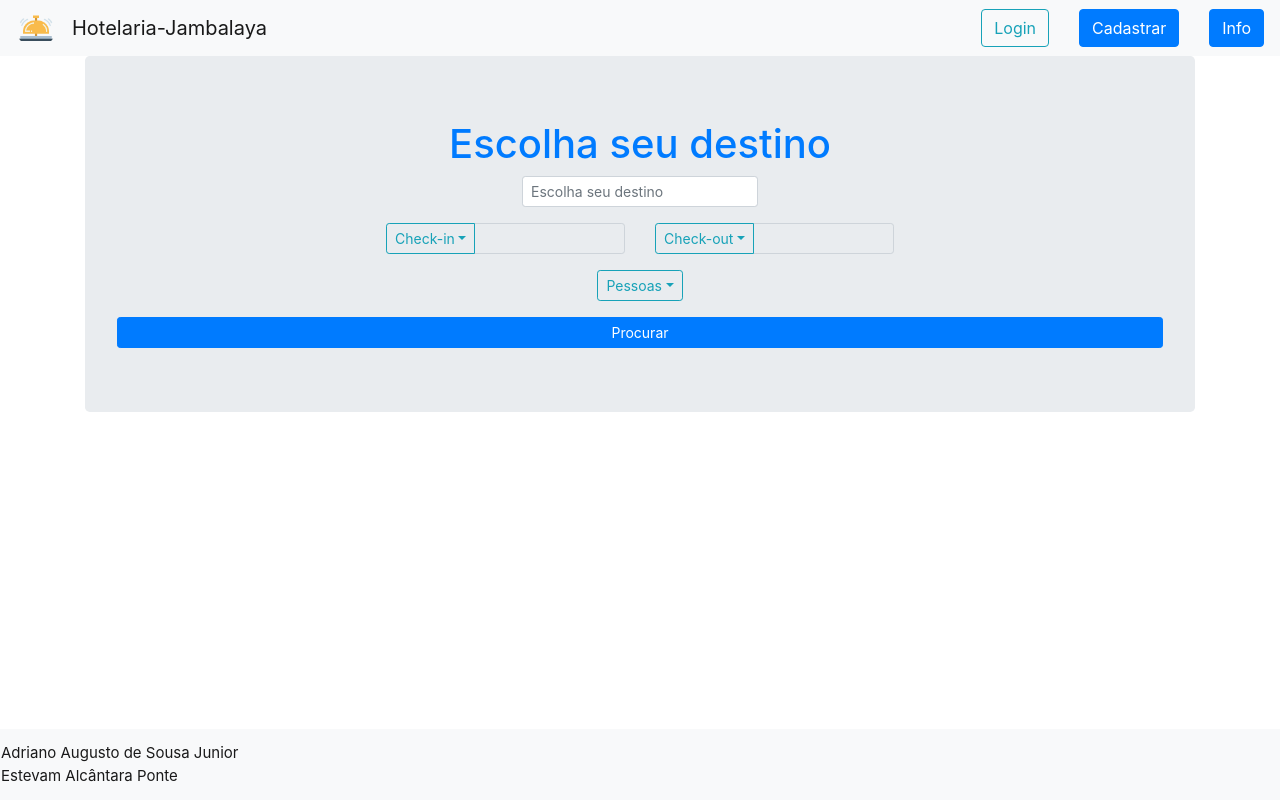
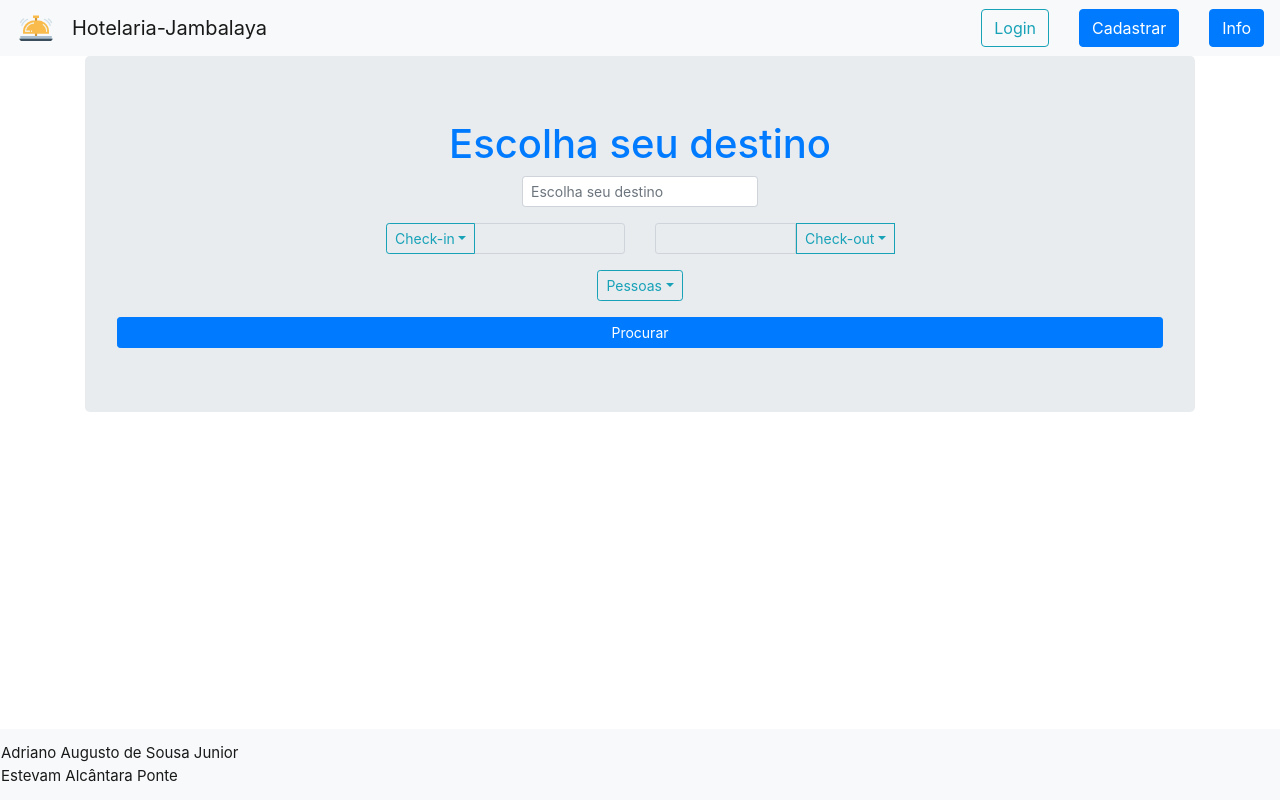
Before and after one commit to EstevamPonte/hotelaria-jambalaia, a React (Create React App) app: page / in a window 1280 px wide. Built offline with nearby package versions, Linux system fonts and the light colour scheme.

Commit message:
Praparando as funcionalidade do login e register para postagem

```diff
--- a/src/Componente/Form/CadastroELoginForm/Login.js
+++ b/src/Componente/Form/CadastroELoginForm/Login.js
@@ -1,18 +1,40 @@
-import React from 'react';
+import React, { Component} from 'react';
 import { Form} from 'react-bootstrap'
 
-const Login = () => {
+class Login extends Component{
+
+    constructor(props) {
+        super(props);
+        this.state = {
+            email: '',
+            senha: ''
+        };
+      }
+
+    handleChange = (event) => {
+        let name = event.target.name
+        let value = event.target.value
+        this.setState({
+            [name]: value
+        })
+    }
+
+    handleSubmit = (event) => {
+        event.preventDefault()
+    }
+    render(){
         return(
-        <Form>
+            <Form onSubmit={this.handleSubmit.bind(this)}>
                 <Form.Group controlId="formGridEmail">
-                <Form.Label>Email</Form.Label>
-                <Form.Control type="email" placeholder="Digite seu email" />
+                    <Form.Label >Email</Form.Label>
+                    <Form.Control type="text" name="email" placeholder="Digite seu email" value={this.state.email} onChange={this.handleChange.bind(this)}/>
                 </Form.Group>
                 <Form.Group controlId="formGridPassword">
                     <Form.Label>Senha</Form.Label>
-                <Form.Control type="password" placeholder="Senha" />
+                    <Form.Control type="password" name="senha" value={this.state.senha} onChange={this.handleChange.bind(this)} placeholder="Senha" />
                 </Form.Group>
             </Form>
         )
     }
+}
 export default Login
--- a/src/Componente/Form/CadastroELoginForm/Register.js
+++ b/src/Componente/Form/CadastroELoginForm/Register.js
@@ -1,34 +1,58 @@
-import React from 'react';
+import React, {Component} from 'react';
 import { Form, Col } from 'react-bootstrap'
 
-const Register = () => {
+class Register extends Component {
+    constructor(props) {
+        super(props);
+        this.state = {
+            email: '',
+            nome: '',
+            senha: '',
+            confirmarSenha: '',
+            celular: '',
+         }
+    }
+
+    handleChange = (event) => {
+        let name = event.target.name
+        let value = event.target.value
+        this.setState({
+            [name]: value
+        })
+    }
+
+    handleSubmit = (event) => {
+        event.preventDefault()
+    }
+    render(){
         return(
-        <Form>
+            <Form onSubmit={this.handleSubmit}>
                 <Form.Row>
                     <Form.Group as={Col} controlId="formGridEmail">
                         <Form.Label>Email</Form.Label>
-                    <Form.Control type="email" placeholder="Digite o email" />
+                        <Form.Control type="email" name="email" value={this.state.email} onChange={this.handleChange.bind(this)} placeholder="Digite o email" />
                     </Form.Group>
                     <Form.Group as={Col} controlId="formGridFullName">
                         <Form.Label>Nome completo</Form.Label>
-                    <Form.Control type="text" placeholder="Digite seu nome completo" />
+                        <Form.Control type="text" name="nome" value={this.state.nome} onChange={this.handleChange.bind(this)} placeholder="Digite seu nome completo" />
                     </Form.Group>
                 </Form.Row>
                 <Form.Row>
                     <Form.Group as={Col} controlId="formGridPassword">
                         <Form.Label>Senha</Form.Label>
-                    <Form.Control type="password" placeholder="Senha" />
+                        <Form.Control type="password" name="senha" value={this.state.senha} onChange={this.handleChange.bind(this)} placeholder="Senha" />
                     </Form.Group>
                     <Form.Group as={Col} controlId="formGridPassword">
-                    <Form.Label>Repita a senha</Form.Label>
-                    <Form.Control type="password" placeholder="Senha" />
+                        <Form.Label>Confirmar senha</Form.Label>
+                        <Form.Control type="password" name="confirmarSenha" value={this.state.confirmarSenha} onChange={this.handleChange.bind(this)} placeholder="Confirmar senha" />
                     </Form.Group>
                     <Form.Group as={Col} controlId="formGridNumber">
                         <Form.Label>Numero de celular</Form.Label>
-                    <Form.Control type="text" placeholder="Celular" />
+                        <Form.Control type="text" name="celular" value={this.state.celular} onChange={this.handleChange.bind(this)} placeholder="Celular" />
                     </Form.Group>
                 </Form.Row>
             </Form>
         )
     }
+}
 export default Register
--- a/src/Componente/Form/DestinyForm/Date.js
+++ b/src/Componente/Form/DestinyForm/Date.js
@@ -11,64 +11,13 @@ class Data extends Component {
         }
     }
 
-    setDate = (value) => {
-        let valor = String(value)
-        let resultado = valor.split(" ")
-        let dias = `${resultado[0]} ${resultado[2]}/${resultado[1]}/${resultado[3]}`
-        this.setState({
-            selectDateIn: dias
-        })
-    }
 
-    onDateChange = date => this.setState({ date })
 
     render() {
         return (
-            <Form.Group controlId="FormCalendar">
-                <Row className="justify-content-md-center">
-                    <Col xs lg={3}>
-                        <InputGroup>
-                            <DropdownButton
-                                as={InputGroup.Prepend}
-                                variant="outline-info"
-                                title="Check-in"
-                                id="input-group-dropdown-1"
-                                size="sm"
-                            >
-                                <Calendar
-                                    onDateChange={this.onDateChange}
-                                    value={this.state.date}
-                                    onClickDay={this.setDate}
+            <div>
 
-                                />
-                            </DropdownButton>
-                            <Form.Control aria-describedby="basic-addon1" type="text" value={this.state.selectDateIn} size="sm" readOnly/>
-                        </InputGroup>
-                    </Col>
-
-                    <Col xs lg={3}>
-
-                    <InputGroup>
-                            <DropdownButton
-                                as={InputGroup.Prepend}
-                                variant="outline-info"
-                                title="Check-out"
-                                id="input-group-dropdown-1"
-                                size="sm"
-                            >
-                                <Calendar
-                                    onDateChange={this.onDateChange}
-                                    value={this.state.date}
-                                    onClickDay={this.setDate}
-
-                                />
-                            </DropdownButton>
-                            <Form.Control aria-describedby="basic-addon1" type="text" value={this.state.selectDateIn} size="sm" readOnly/>
-                        </InputGroup>
-                    </Col>
-
-                </Row>
-            </Form.Group>
+            </div>
         );
     }
 }
--- a/src/Componente/Form/DestinyForm/SearchForm.js
+++ b/src/Componente/Form/DestinyForm/SearchForm.js
@@ -1,8 +1,7 @@
 import React from 'react'
-import { Form, Container, Row, Dropdown, Button, Col, DropdownButton, Jumbotron} from 'react-bootstrap';
-import Destiny from './Destiny';
-import Data from './Date';
+import { Form, Container, Row, Dropdown, Button, Col, DropdownButton, Jumbotron,InputGroup } from 'react-bootstrap';
 import { CarrosselAnimado } from './CarrosselAnimado';
+import Calendar from 'react-calendar';
 
 class SearchForm extends React.Component {
     constructor(props) {
@@ -11,6 +10,8 @@ class SearchForm extends React.Component {
             adultos: 0,
             crianca: 0,
             bebes: 0,
+            date: new Date(),
+            selectDateIn: "",
         }
     }
 
@@ -69,6 +70,18 @@ class SearchForm extends React.Component {
     }
 
 
+    setDate = (value) => {
+        let valor = String(value)
+        let resultado = valor.split(" ")
+        let dias = `${resultado[0]} ${resultado[2]}/${resultado[1]}/${resultado[3]}`
+        this.setState({
+            selectDateIn: dias
+        })
+    }
+
+    onDateChange = date => this.setState({ date })
+
+
 
     render() {
 
@@ -82,8 +95,62 @@ class SearchForm extends React.Component {
                             </Col>
                         </Row>
                         <Form>
-                            <Destiny/>
-                            <Data/>
+                            {/* Form de destino */}
+                            <Form.Group controlId="formLocal">
+                                <Row className="justify-content-md-center">
+                                    <Col md="auto">
+                                        <Form.Control label='Local' size="sm" type="text" placeholder="Escolha seu destino"></Form.Control>
+                                    </Col>
+                                </Row>
+                            </Form.Group>
+
+                            {/* Calentadarios */}
+                            <Form.Group controlId="FormCalendar">
+                                <Row className="justify-content-md-center">
+                                    <Col xs lg={3}>
+                                        <InputGroup>
+                                            <DropdownButton
+                                                as={InputGroup.Prepend}
+                                                variant="outline-info"
+                                                title="Check-in"
+                                                id="input-group-dropdown-1"
+                                                size="sm"
+                                            >
+                                                <Calendar
+                                                    onDateChange={this.onDateChange}
+                                                    value={this.state.date}
+                                                    onClickDay={this.setDate}
+
+                                                />
+                                            </DropdownButton>
+                                            <Form.Control aria-describedby="basic-addon1" type="text" value={this.state.selectDateIn} size="sm" readOnly />
+                                        </InputGroup>
+                                    </Col>
+                                    <Col xs lg={3}>
+                                        <InputGroup>
+                                            <Form.Control aria-describedby="basic-addon1" type="text" value={this.state.selectDateIn} size="sm" readOnly />
+                                            <DropdownButton
+                                                as={InputGroup.Prepend}
+                                                variant="outline-info"
+                                                title="Check-out"
+                                                id="input-group-dropdown-1"
+                                                size="sm"
+                                            >
+                                                <Calendar
+                                                    onDateChange={this.onDateChange}
+                                                    value={this.state.date}
+                                                    onClickDay={this.setDate}
+
+                                                />
+                                            </DropdownButton>
+
+                                        </InputGroup>
+                                    </Col>
+
+                                </Row>
+                            </Form.Group>
+
+                            {/* Form de pessoas */}
                             <Form.Group>
                                 <Row className="justify-content-md-center">
                                     <Col md="auto">
--- a/src/Componente/Leyout/Header.js
+++ b/src/Componente/Leyout/Header.js
@@ -55,8 +55,6 @@ function Header() {
                             <InfoModal
                                 show={infoModalShow}
                                 onHide={() => setInfoModalShow(false)}
-                                dialogClassName="modal-90w"
-                                aria-labelledby="example-custom-modal-styling-title"
                             />
                         </ButtonToolbar>
                     </Col>
--- a/src/Componente/Modal/InfoModal.js
+++ b/src/Componente/Modal/InfoModal.js
@@ -7,12 +7,12 @@ const InfoModal = (props) => {
         <Modal
             {...props}
             // aria-labelledby="example-custom-modal-styling-title"
-            size="lg"
+
         >
             <Modal.Header closeButton>
                 <Modal.Title id="example-custom-modal-styling-title">
                     Custom Modal Styling
-          </Modal.Title>
+                </Modal.Title>
             </Modal.Header>
             <Modal.Body>
                 <p>
```
Also changed, not shown: src/Componente/Form/DestinyForm/Destiny.js (+1 -7 lines), src/Componente/Modal/LoginModal.js (+5 -2 lines). Lines whose indentation alone changed are shown as unchanged.
